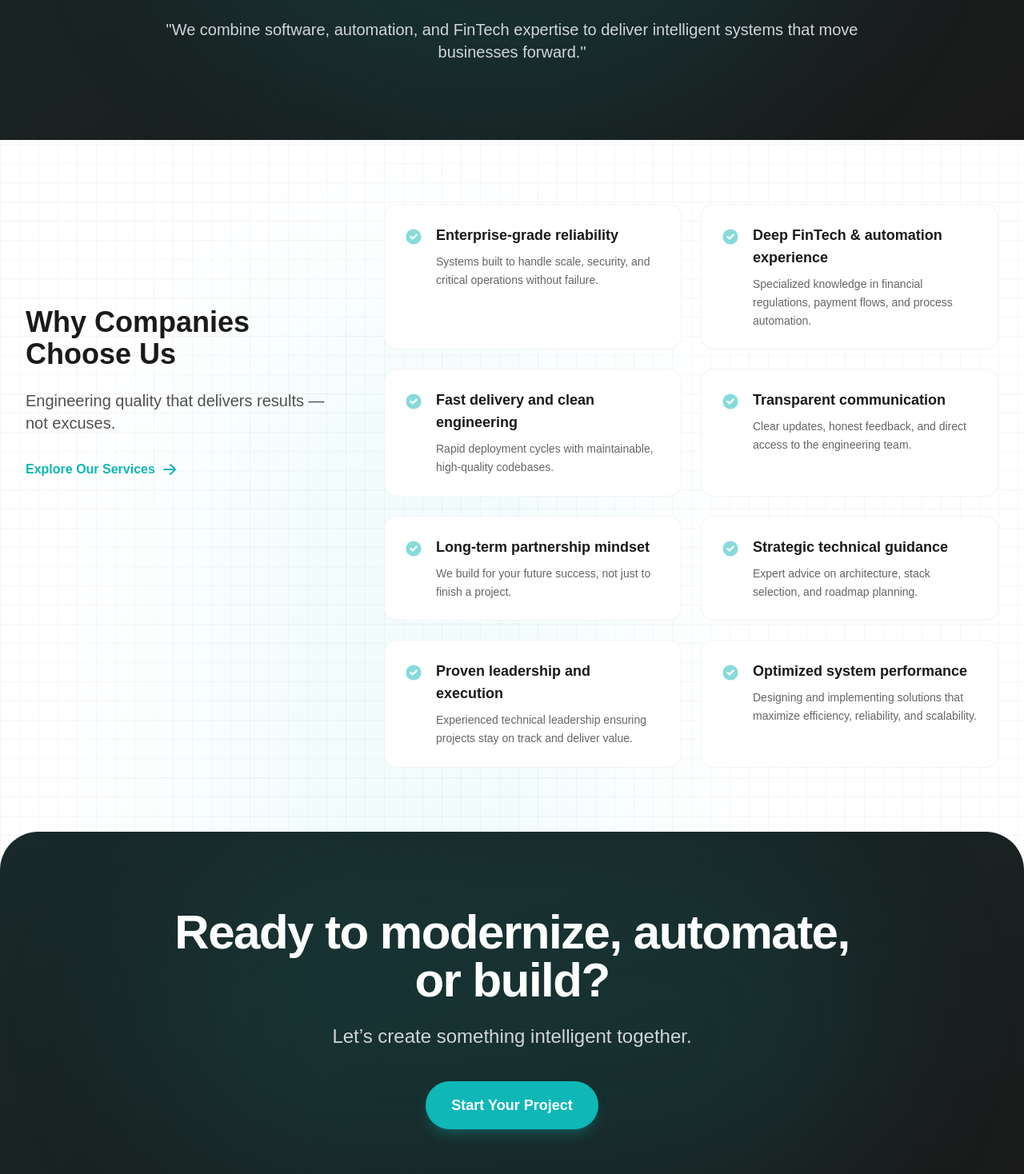
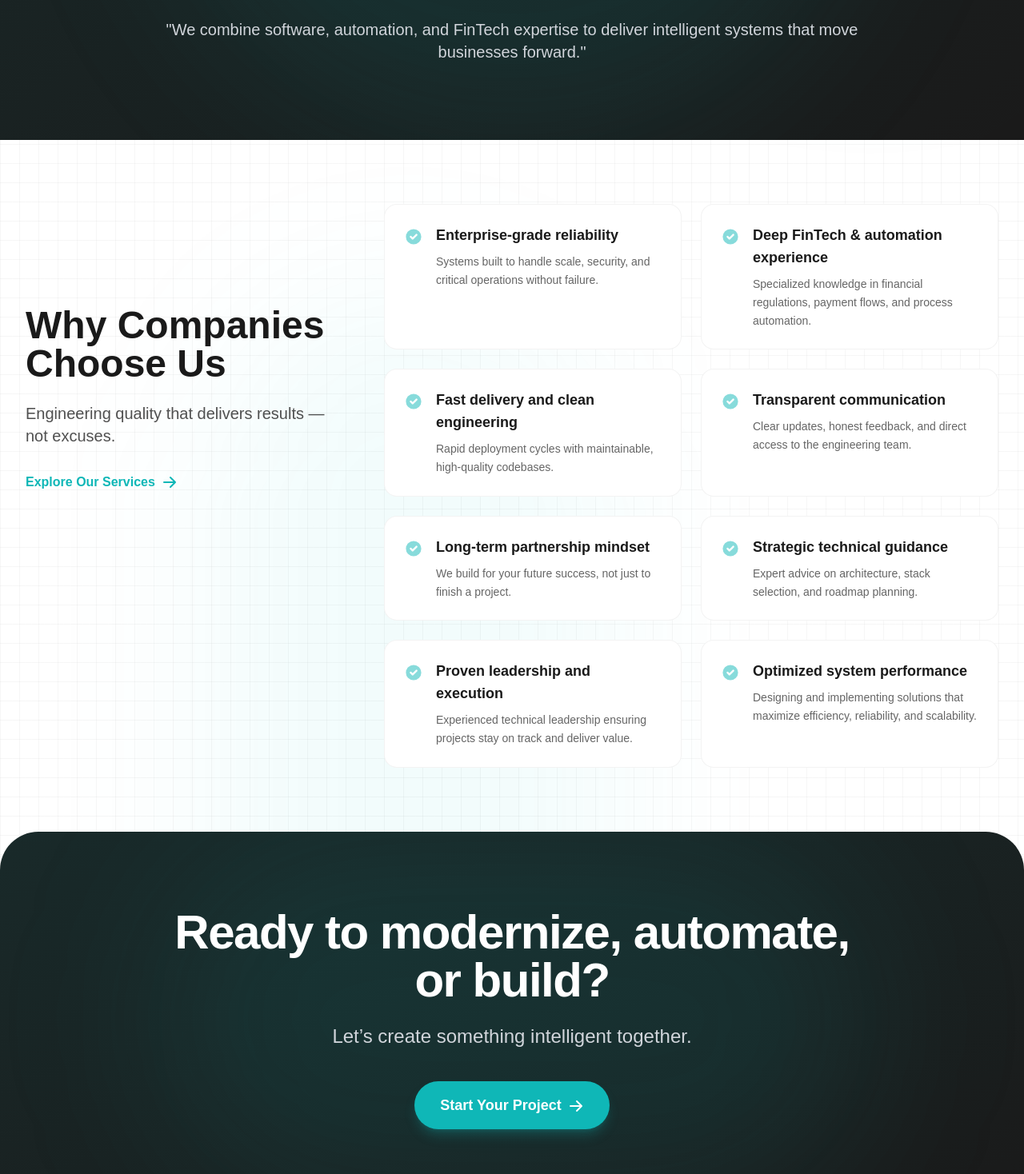
Before and after one commit to adeyemo-taiwo-m/kanour-digital-service, a Next.js app: page / in a window 1280 px wide. Shown: the part 2316-3784 px from the top of the page at 80% size. Built offline with nearby package versions, Linux system fonts and the light colour scheme.

Commit message:
improved th home with a button variations

```diff
--- a/app/_components/home/hero/HeroButtons.jsx
+++ b/app/_components/home/hero/HeroButtons.jsx
@@ -1,12 +1,10 @@
+import Button from "@/app/_ui/Button";
+
 export default function HeroButtons() {
     return (
          <div className="flex flex-col sm:flex-row gap-4 w-full sm:w-auto">
-          <button className="px-8 py-4 rounded-full bg-primary-default hover:bg-primary-variant text-white font-semibold text-lg transition-all shadow-lg shadow-primary-default/25 hover:shadow-primary-variant/40 active:scale-95">
-            Start Your Project
-          </button>
-          <button className="px-8 py-4 rounded-full border border-dark-default/20 dark:border-light-default/20 hover:bg-dark-default/5 dark:hover:bg-light-default/5 text-dark-default dark:text-light-default font-semibold text-lg transition-all active:scale-95 backdrop-blur-sm">
-            Book a Consultation
-          </button>
+        <Button type="primary">  Start Your Project  </Button>
+        <Button type="secondary"> Book a Consultation </Button>
         </div>
     )
 }
--- a/app/_components/home/whyChooseUs/whyChooseUs.jsx
+++ b/app/_components/home/whyChooseUs/whyChooseUs.jsx
@@ -1,8 +1,9 @@
 "use client";
 
 import React from "react";
-import Link from "next/link";
+import Button from "@/app/_ui/Button";
 import WhyChooseUsCard from "./WhyChooseUsCard";
+import Heading from "@/app/_ui/Heading";
 import { reasons } from "@/app/_lib/data";
 import {  HiArrowRight } from "react-icons/hi";
 
@@ -15,20 +16,16 @@ export default function WhyChooseUs() {
         <div className="flex flex-col lg:flex-row gap-16 items-start">
           {/* Left Side: Content */}
           <div className="w-full lg:w-1/3 lg:sticky lg:top-32 text-center lg:text-left">
-            <h2 className="text-3xl sm:text-4xl font-bold mb-6 text-dark-default dark:text-light-default">
-              Why Companies Choose Us
-            </h2>
+          <Heading   type="h2">Why Companies Choose Us</Heading>
             <p className="text-xl text-dark-variant/80 dark:text-light-variant/80 mb-8 font-light">
               Engineering quality that delivers results — not excuses.
             </p>
 
-            <Link
-              href="/services"
-              className="inline-flex items-center gap-2 text-primary-default font-semibold hover:gap-3 transition-all group"
+            <Button type="tertiary"
             >
               Explore Our Services
               <HiArrowRight className="w-5 h-5 group-hover:translate-x-1 transition-transform" />
-            </Link>
+            </Button>
           </div>
 
           {/* Right Side: Grid */}
--- a/app/_ui/Button.jsx
+++ b/app/_ui/Button.jsx
@@ -1,7 +1,10 @@
-export default function Button() {
+export default function Button({children , type = "primary"}) {
+    const styles = {
+        primary: "px-8 py-4 rounded-full bg-primary-default hover:bg-primary-variant text-white font-semibold text-lg transition-all shadow-lg shadow-primary-default/25 hover:shadow-primary-variant/40 active:scale-95" , secondary : "px-8 py-4 rounded-full border border-dark-default/20 dark:border-light-default/20 hover:bg-dark-default/5 dark:hover:bg-light-default/5 text-dark-default dark:text-light-default font-semibold text-lg transition-all active:scale-95 backdrop-blur-sm" , tertiary: "inline-flex items-center gap-2 text-primary-default font-semibold hover:gap-3 transition-all group"
+    }
     return (
-        <button className="px-8 py-4 rounded-full bg-primary-default hover:bg-primary-variant text-white font-semibold text-lg transition-all shadow-lg shadow-primary-default/25 hover:shadow-primary-variant/40 active:scale-95">
-            Start Your Project
+        <button className={styles[type]}>
+            {children}
           </button>
     )
 }
```
